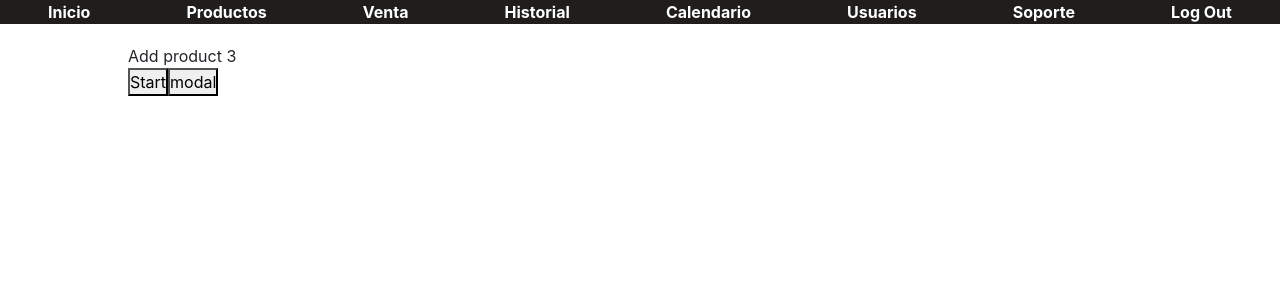
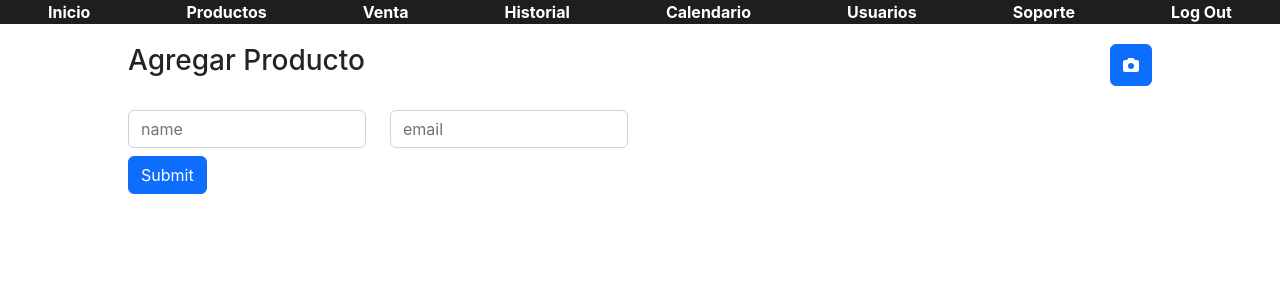
Before and after one commit to CeRuGu97/apppuntoventa, a React (Create React App) app: page /products/addProduct in a window 1280 px wide. Shown: the top 300 px of the page. Built offline with nearby package versions, Linux system fonts and the light colour scheme; the HTML template or start-up script is replaced by a standard one.

Commit message:
modal with input

```diff
--- a/package.json
+++ b/package.json
@@ -10,6 +10,7 @@
     "@testing-library/react": "^12.1.4",
     "@testing-library/user-event": "^13.5.0",
     "bootstrap": "^5.2.3",
+    "formik": "^2.2.9",
     "quagga": "^0.12.1",
     "react": "^17.0.2",
     "react-bootstrap": "^2.7.2",
--- a/src/components/AddProduct.jsx
+++ b/src/components/AddProduct.jsx
@@ -1,8 +1,9 @@
 import React, { useState, useRef } from 'react';
 import Scanner from './Scanner';
-import Result from './Result';
-import Swal from 'sweetalert2'
 import { Modal as ModalReact } from "react-bootstrap"
+import { FontAwesomeIcon } from '@fortawesome/react-fontawesome'
+import { faCamera } from '@fortawesome/free-solid-svg-icons'
+import { Formik, Field, Form } from "formik";
 
 export default function AddProduct() {
 
@@ -12,23 +13,50 @@ export default function AddProduct() {
     const [modal, setModal] = useState(false);
 
     const handleClose = () => setModal(!modal);
+    const scanningOpen = () => {
+        setModal(!modal);
+        setTimeout(() => {
+            setScanning(!scanning);
+        }, 100);
+    }
 
     console.log(results);
     return (
         <div className='bodySection'>
             {results}
             <div className='addProduct'>
+                <div className='title'>
+                    <h3>Agregar Producto </h3>
+                    <button
+                        type="button"
+                        className="btn btn-primary"
+                        onClick={scanningOpen}
+                    >
+                        <FontAwesomeIcon icon={faCamera} className='icon' />
+                    </button>
+                </div>
+                <Formik
+                    initialValues={{ name: results, email: "" }}
+                    onSubmit={async (values) => {
+                        console.log(values);
+                    }}
+                >
+                    <div className="form mt-3">
+                        <div className="form-group row">
+                        <div className='col-xs-12 col-sm-6 col-md-4 col-lg-3 mt-2'>
+                            <Field className="form-control" placeholder="name" name="name" type="text" />
+                        </div>
+                        <div className='col-xs-12 col-sm-6 col-md-4 col-lg-3 mt-2'>
+                            <Field className="form-control" placeholder="email" name="email" type="text" />
+                        </div>
+                        </div>
+                        <button type="submit" className="btn btn-primary mt-2">Submit</button>
+                    </div>
+                </Formik>
 
-                Add product 3
-
+                <ModalReact show={modal} onHide={handleClose} size="lg">
+                    <ModalReact.Body>
                         <div>
-                    <button onClick={() => setScanning(!scanning)}>{scanning ? 'Stop' : 'Start'}</button>
-                    <button onClick={() => setModal(!modal)}>modal</button>
-                    <ModalReact show={modal} onHide={handleClose}>
-                        <ModalReact.Body>
-                            aaaaaaaaa
-                        </ModalReact.Body>
-                    </ModalReact>
                             <ul className="results">
                                 {/* {results.map((result) => (result.codeResult && <Result key={result.codeResult.code} result={result} />))} */}
                                 {results}
@@ -48,9 +76,12 @@ export default function AddProduct() {
                                 }}
                                     width="640" height="480"
                                 />
-                        {scanning ? <Scanner scannerRef={scannerRef} onDetected={(result) => setResults(result)} /> : null}
+                                {scanning ? <Scanner scannerRef={scannerRef} onDetected={(result) => { setResults(result); scanningOpen(); }} /> : null}
                             </div>
                         </div>
+                    </ModalReact.Body>
+                </ModalReact>
+
             </div>
         </div>
     );
--- a/src/index.css
+++ b/src/index.css
@@ -113,6 +113,11 @@ nav ul li a {
 .bodySection .addProduct video {
   width: 100%;
 }
+.bodySection .addProduct .title {
+  display: flex;
+  flex-direction: row;
+  justify-content: space-between;
+}
 /* ------------------------------------------ */
 @media (max-width: 768px) {
   nav ul {
```
Also changed, not shown: 1 other file (tests, documents, lock files or other folders). Lines whose indentation alone changed are shown as unchanged.
